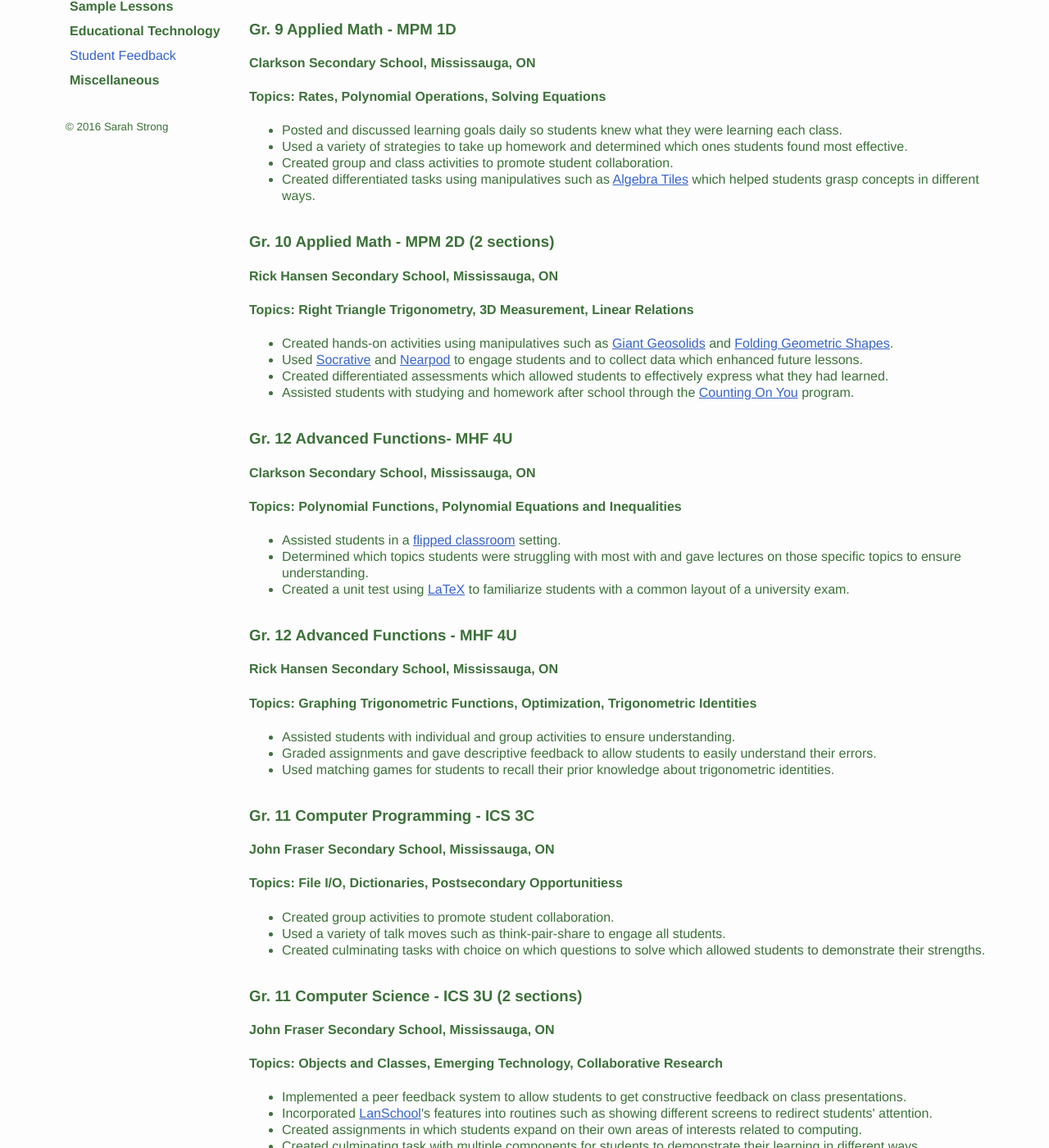
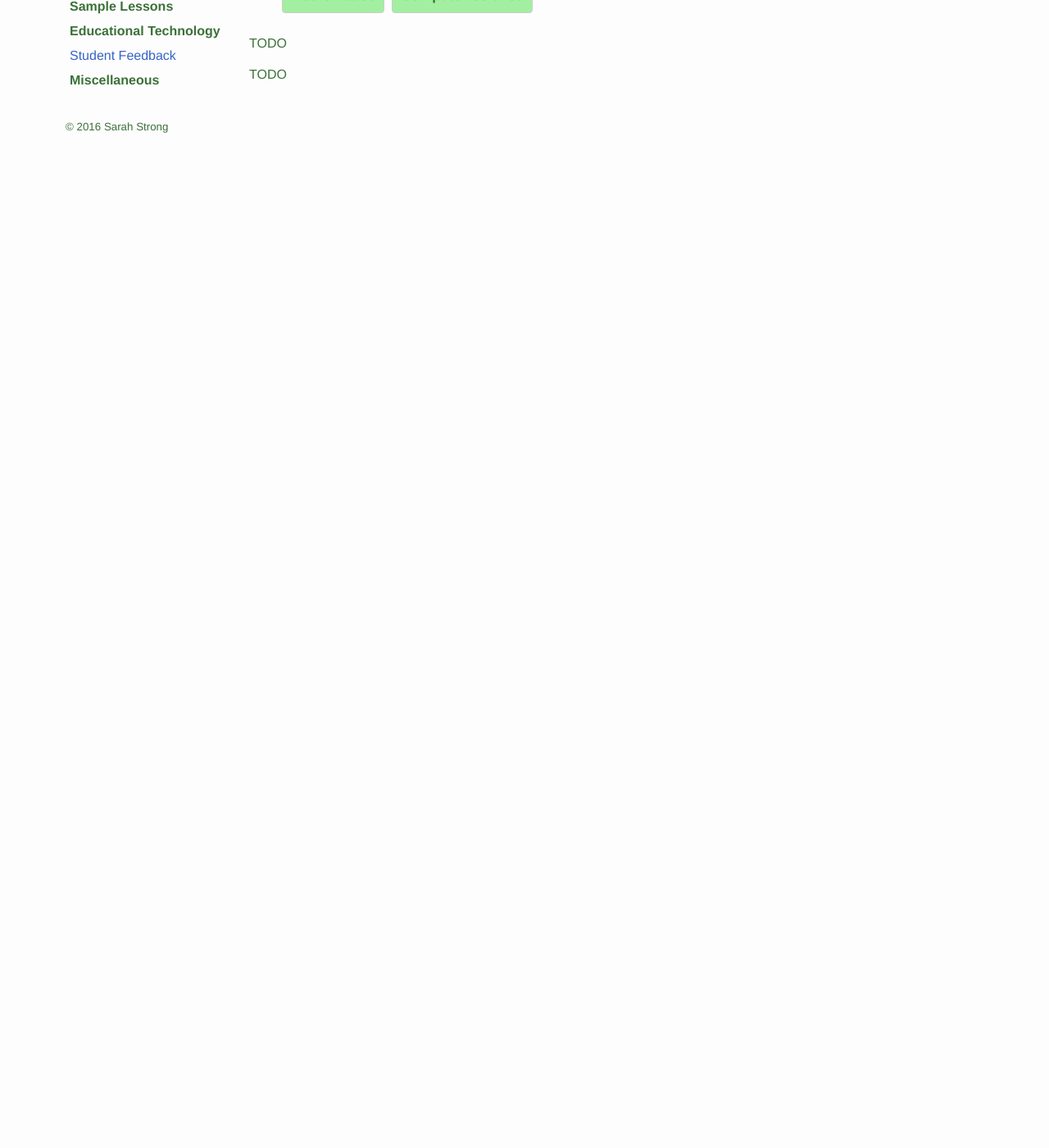
Before and after one commit to sarahstrong314/sarahstrong.ca, a Jekyll site: the page built from practicum-experience.html, in a window 1280 px wide and 1400 px high, scrolled down 270 px. Shown: the whole window at 82% size. Built offline with Jekyll 4.4.1, drawn with Linux system fonts in a browser that asks for light colours; nearby versions of some CDN libraries; library files that are not in the unit come from our copies; Markdown is read by kramdown in place of the engine named in the settings; after the commit the page ends 900 px from its top, so only the background shows below that; some of the changed text lies outside the part shown.

Commit message:
Testing formatting on practicum page

```diff
--- a/practicum-experience.html
+++ b/practicum-experience.html
@@ -13,107 +13,16 @@
       <li id="Mathematics">Mathematics</li>
       <li id="Computer-Science">Computer Science</li>
     </ul>
-
   </div>
 
-<div class="Mathematics">
-  <h2 class="append-title">Mathematic</h2>
-  </br>
+  <div class="Mathematics">
+    <h2 class="append-title">Mathematic</h2>
+    <p>TODO</p>
+  </div>
 
-  <h3>Gr. 9 Applied Math - MPM 1D</h3>
-  <h4>Clarkson Secondary School, Mississauga, ON</h4>
-  <h4>Topics: Rates, Polynomial Operations, Solving Equations</h4>
-  <ul>
-    <li>Posted and discussed learning goals daily so students knew what they were learning each class.</li>
-    <li>Used a variety of strategies to take up homework and determined which ones students found most effective.</li>
-    <li>Created group and class activities to promote student collaboration.</li>
-    <li>Created differentiated tasks using manipulatives such as <a href="http://guptaagenciesindia.com/algebra-tiles.html">Algebra Tiles</a> which helped students grasp concepts in different ways.</li>
-  </ul>
-
-  </br>
-
-  <h3>Gr. 10 Applied Math - MPM 2D (2 sections)</h3>
-  <h4>Rick Hansen Secondary School, Mississauga, ON</h4>
-  <h4>Topics: Right Triangle Trigonometry, 3D Measurement, Linear Relations</h4>
-  <ul>
-    <li>Created hands-on activities using manipulatives such as <a href="https://www.learningresources.com/product/giant+geosolids--174-.do">Giant Geosolids</a> and <a href="https://www.learningresources.com/product/folding+geometric+shapes--8482-.do">Folding Geometric Shapes</a>.</li>
-    <li>Used <a href="http://www.socrative.com/">Socrative</a> and <a href="https://nearpod.com/">Nearpod</a> to engage students and to collect data which enhanced future lessons.</li>
-    <li>Created differentiated assessments which allowed students to effectively express what they had learned.</li>
-    <li>Assisted students with studying and homework after school through the <a href="http://www.peelschools.org/parents/programs/afterschool_summer/counting/Pages/default.aspx">Counting On You</a> program.</li>
-  </ul>
-
-  </br>
-
-  <h3>Gr. 12 Advanced Functions- MHF 4U</h3>
-  <h4>Clarkson Secondary School, Mississauga, ON</h4>
-  <h4>Topics: Polynomial Functions, Polynomial Equations and Inequalities</h4>
-  <ul>
-    <li>Assisted students in a <a href="https://en.wikipedia.org/wiki/Flipped_classroom">flipped classroom</a> setting.</li>
-    <li>Determined which topics students were struggling with most with and gave lectures on those specific topics to ensure understanding.</li>
-    <li>Created a unit test using <a href ="https://www.latex-project.org/">LaTeX</a> to familiarize students with a common layout of a university exam.</li>
-  </ul>
-
-  </br>
-
-  <h3>Gr. 12 Advanced Functions - MHF 4U</h3>
-  <h4>Rick Hansen Secondary School, Mississauga, ON</h4>
-  <h4>Topics: Graphing Trigonometric Functions, Optimization, Trigonometric Identities</h4>
-  <ul>
-    <li>Assisted students with individual and group activities to ensure understanding.</li>
-    <li>Graded assignments and gave descriptive feedback to allow students to easily understand their errors.</li>
-    <li>Used matching games for students to recall their prior knowledge about trigonometric identities.</li>
-  </ul>
-
-</div>
-
-
-<div class="Computer-Science">
-
-   <h2 class="append-title">Computer Science</h2>
-
-  </br>
-
-  <h3>Gr. 11 Computer Programming - ICS 3C</h3>
-  <h4>John Fraser Secondary School, Mississauga, ON</h4>
-  <h4>Topics: File I/O, Dictionaries, Postsecondary Opportunitiess</h4>
-  <ul>
-    <li>Created group activities to promote student collaboration.</li>
-    <li>Used a variety of talk moves such as think-pair-share to engage all students.</li>
-    <li>Created culminating tasks with choice on which questions to solve which allowed students to demonstrate their strengths.</li>
-  </ul>
-
-  </br>
-
-  <h3>Gr. 11 Computer Science - ICS 3U (2 sections)</h3>
-  <h4>John Fraser Secondary School, Mississauga, ON</h4>
-  <h4>Topics: Objects and Classes, Emerging Technology, Collaborative Research</h4>
-  <ul>
-    <li>Implemented a peer feedback system to allow students to get constructive feedback on class presentations.</li>
-    <li>Incorporated <a href="http://www.lenovosoftware.com/lanschool">LanSchool</a>'s features into routines such as showing different screens to redirect students' attention.</li>
-    <li>Created assignments in which students expand on their own areas of interests related to computing.</li>
-    <li>Created culminating task with multiple components for students to demonstrate their learning in different ways.</li>
-  </ul>
-
-  </br>
-
-  <h3>Gr. 12 Computer Science - ICS 4U</h3>
-  <h4>John Fraser Secondary School, Mississauga, ON</h4>
-  <h4>Topics: Sorting Algorithms, 2D Arrays, Big Data</h4>
-  <ul>
-    <li>Assisted students with debugging a variety of logic and syntax errors.</li>
-    <li>Showed students different sorting algorithms using playing cards.</li>
-    <li>Created a programming assignment on <a href="https://en.wikipedia.org/wiki/Magic_square">Magic Squares</a> since all students expressed interest in mathematics.</li>
-  </ul>
-
-  </br>
-
-  <h3>Gr. 12 Computer Science - ICS 4U</h3>
-  <h4>Clarkson Secondary School, Mississauga, ON</h4>
-  <h4>Topics: Data Types, Searching Algorithms, Array Manipulation</h4>
-  <ul>
-    <li>Created <a href="http://csunplugged.com/">unplugged activities</a> which helped students understand programming concepts intuitively.</li>
-    <li>Implemented an "open questions" system for students to create and solve each other's programming problems.</li>
-  </ul>
+  <div class="Computer-Science">
+    <h2 class="append-title">Computer Science</h2>
+    <p>TODO</p>
   </div>
 
 </div>
```
